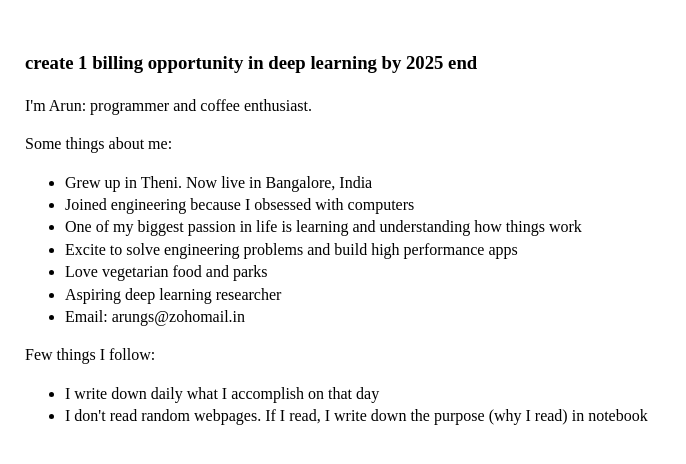
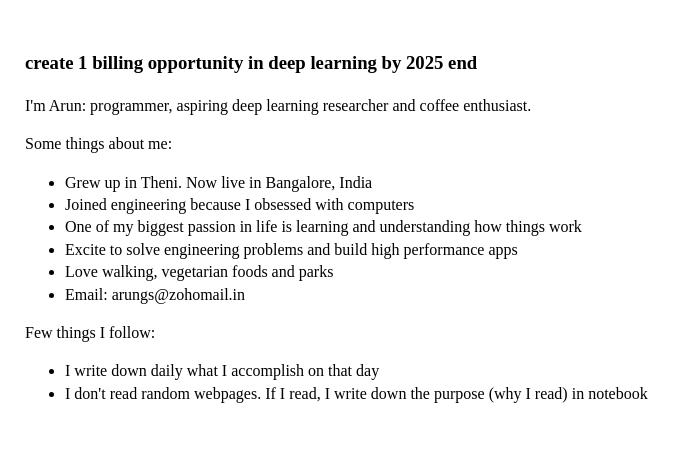
Before and after one commit to arungse/me, a plain HTML site: page index.html in a window 1280 px wide. Shown: the whole page, without its empty margins (0-686 px from the left). Drawn offline with Linux system fonts and the light colour scheme.

Commit message:
fix aspirations

```diff
--- a/index.html
+++ b/index.html
@@ -20,7 +20,7 @@
 
 <h3> <b> create 1 billing opportunity in deep learning by 2025 end </b> </h3>
 
-<p> I'm Arun: programmer and coffee enthusiast.  </p>
+<p> I'm Arun: programmer, aspiring deep learning researcher and coffee enthusiast. </p>
 
 Some things about me:
 <ul>
@@ -28,8 +28,7 @@ Some things about me:
     <li> Joined engineering because I obsessed with computers </li>
     <li> One of my biggest passion in life is learning and understanding how things work </li>
     <li> Excite to solve engineering problems and build high performance apps </i>
-	<li> Love vegetarian food and parks </li>
-	<li> Aspiring deep learning researcher </li>
+    <li> Love walking, vegetarian foods and parks </li>
     <li> Email: arungs@zohomail.in </li>
 </ul>
 
```
